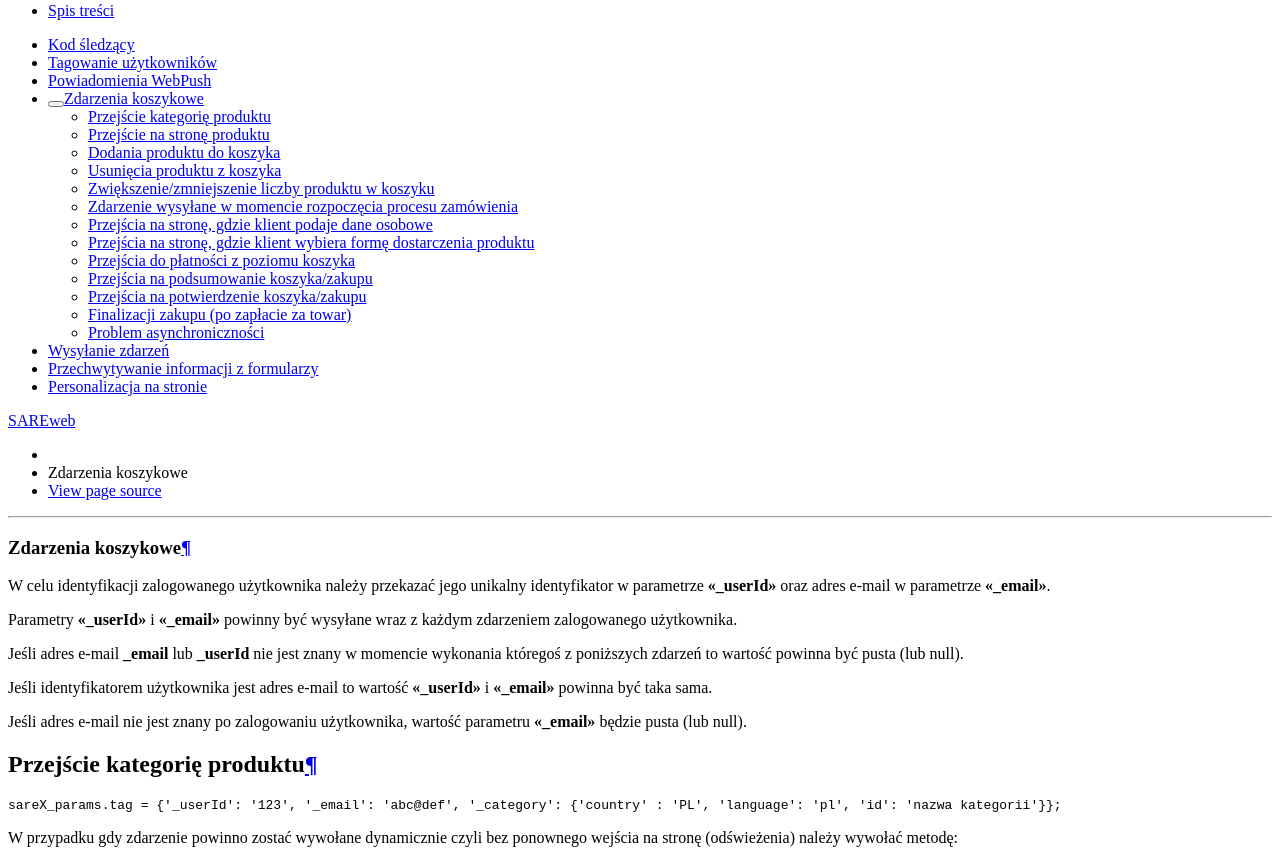
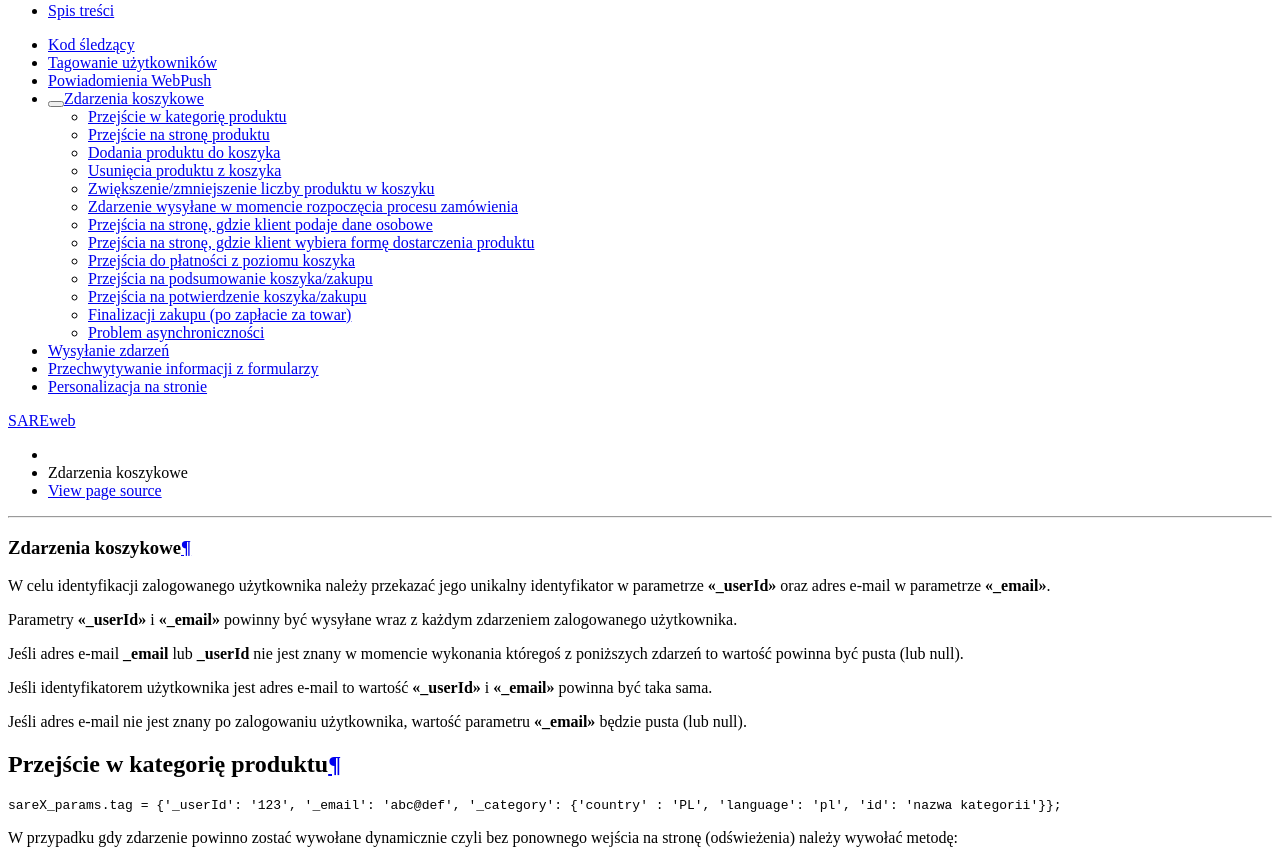
Before and after one commit to SAREhub/sareweb_docs, a Sphinx documentation site: the page built from docs/carts.rst, in a window 1280 px wide and 1400 px high. Shown: the part 209-1072 px from the top of the window. Built offline with Sphinx 7.4.7 and the Read the Docs theme 2.0.0, drawn with Linux system fonts in a browser that asks for light colours; comment, search, counter and statistics services are not loaded.

```diff
--- a/docs/carts.rst
+++ b/docs/carts.rst
@@ -12,7 +12,7 @@ Jeśli identyfikatorem użytkownika jest adres e-mail to wartość  **'_userId'*
 
 Jeśli adres e-mail nie jest znany po zalogowaniu użytkownika, wartość parametru **'_email'** będzie pusta (lub null).
 
-Przejście kategorię produktu
+Przejście w kategorię produktu
 =======================================
 
 .. code-block:: javascript
```
